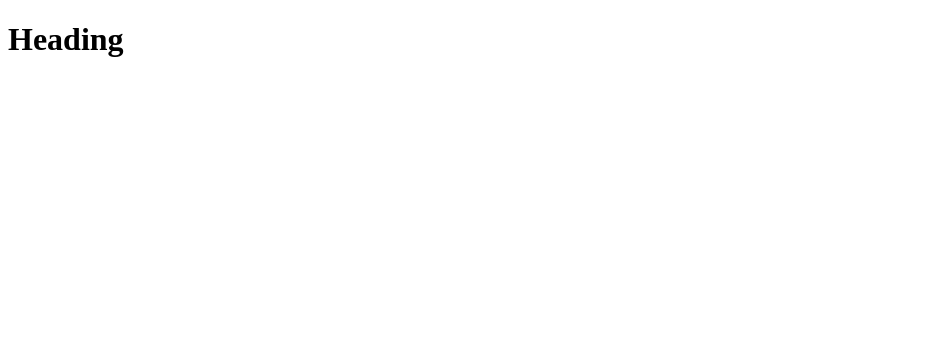
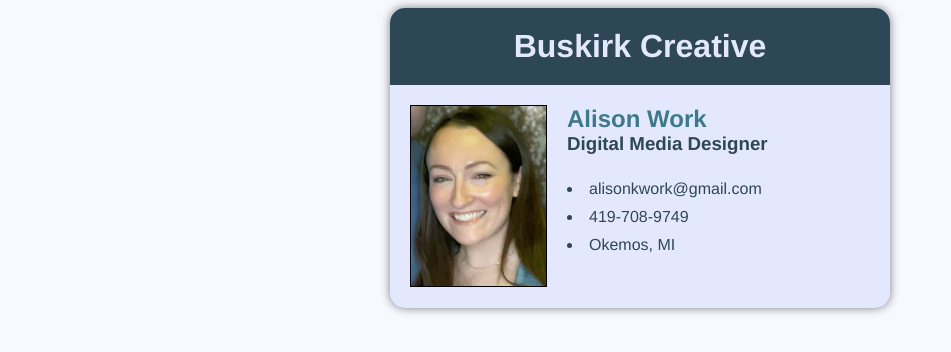
Before and after one commit to alisonkwork/mod-3-lab, a plain HTML site: page index.html in a window 1280 px wide. Shown: the whole page, without its empty margins (0-951 px from the left). Drawn offline with Linux system fonts and the light colour scheme.

Commit message:
Changes to card

```diff
--- a/index.html
+++ b/index.html
@@ -8,7 +8,18 @@
     <link rel="stylesheet" href="screen.css">
   </head>
   <body>
-    <h1>Heading</h1>
-    <script src="index.js"></script>
+    <div class="card">
+      <h1>Buskirk Creative</h1>
+      <div>
+        <img alt="Picture of Alison Work" src="CardPic.png"/>
+        <h2>Alison Work</h2>
+        <h3>Digital Media Designer</h3>
+        <ul>
+          <li>alisonkwork@gmail.com</li>
+          <li>419-708-9749</li>
+          <li>Okemos, MI</li>
+        </ul>
+      </div>
+    </div>
   </body>
 </html>
--- a/screen.css
+++ b/screen.css
@@ -1 +1,55 @@
 /* Add screen styles below */
+body {
+    background: #f7f9ff
+}
+
+.card {
+    margin: 0 auto;
+    background: #E3E8FF;
+    width: 500px;
+    height: 300px;
+    border-radius: 15px;
+    box-shadow: 0 0 10px rgba(0, 0, 0, .5);
+}
+
+.card div {
+    padding: 20px;
+}
+
+img {
+    float: left;
+    margin-right: 20px;
+}
+
+h1 {
+    padding: 20px;
+    margin: 0;
+    border-radius: 15px 15px 0 0;
+    background: #2e4756;
+    color: #e3e8ff;
+    font-family: Helvetica, Arial, sans-serif;
+    text-align: center;
+}
+
+h2 {
+    margin: 0;
+    color: #3c7a89;
+    font-family: Helvetica, Arial, sans-serif;
+}
+
+h3 {
+    margin: 0;
+    color: #2e4756;
+    font-family: Helvetica, Arial, sans-serif;
+}
+
+ul {
+    list-style-position: inside;
+    color: #2e4756;
+    font-family: Helvetica, Arial, sans-serif;
+    margin: 25px;
+}
+
+li {
+    margin: 10px;
+}
```
Also changed, not shown: CardPic.png (added).
